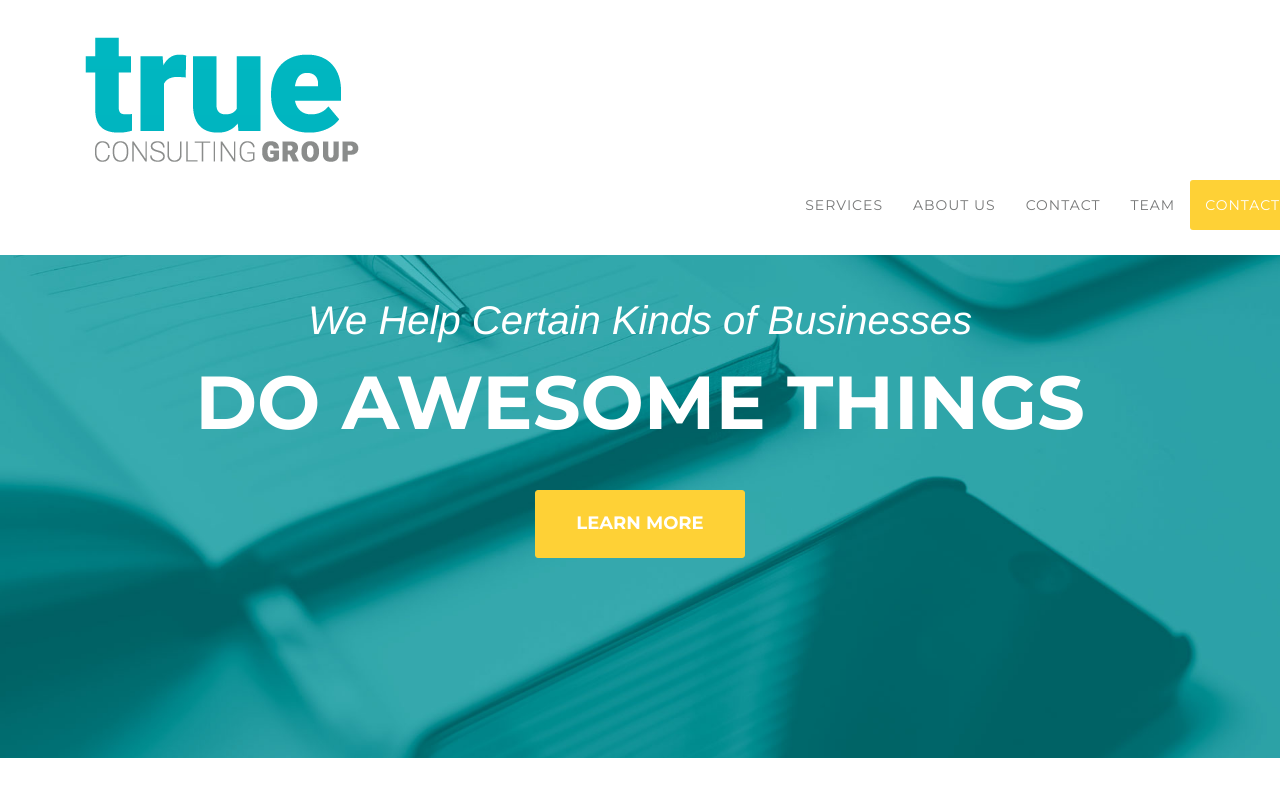
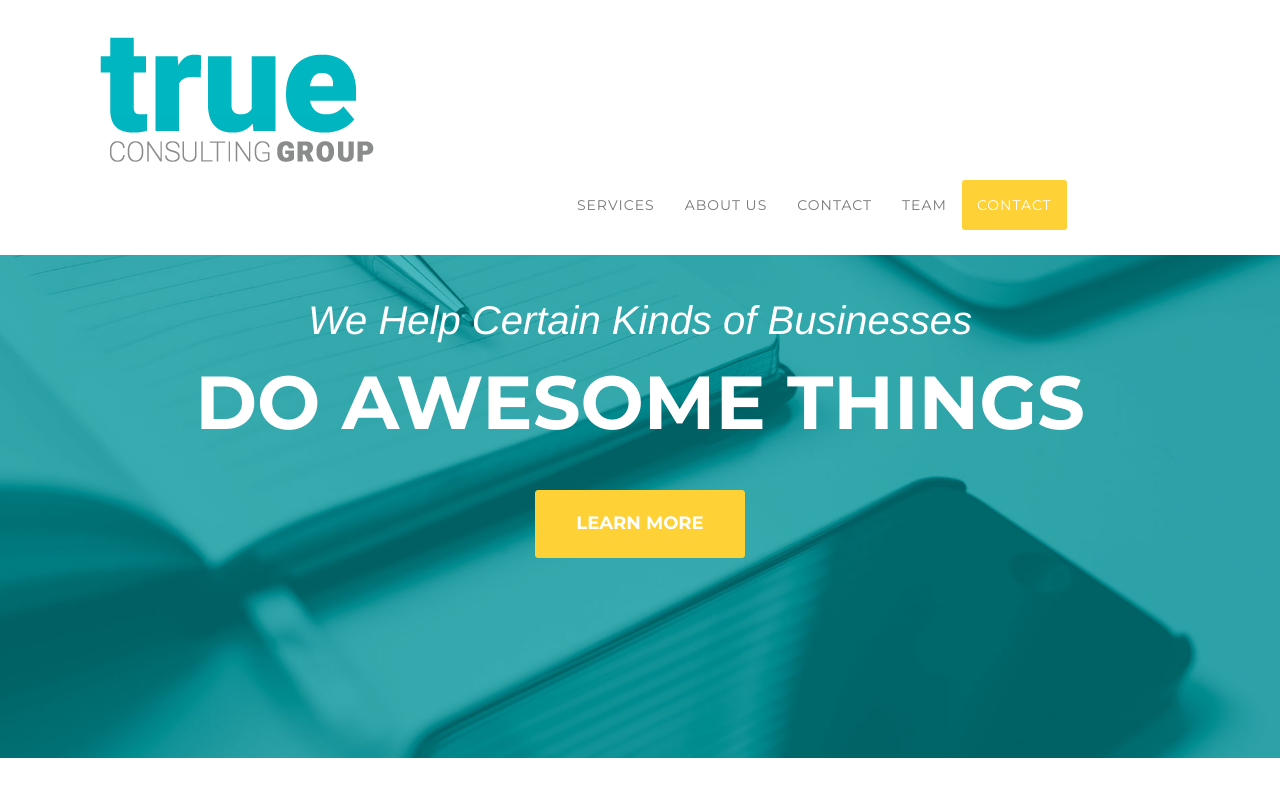
Before and after one commit to sarahdesigns/trueconsultingroup, a website: page index.html in a window 1280 px wide. Shown: the top 800 px of the page. Drawn offline with nearby package versions, Linux system fonts and the light colour scheme; a web font is replaced by a local one.

Commit message:
Test
Test

```diff
--- a/index.html
+++ b/index.html
@@ -38,6 +38,7 @@
     <!-- Navigation -->
     <nav id="mainNav" class="navbar navbar-default navbar-custom navbar-fixed-top">
         <div class="container">
+        <div class="col-md-2">
             <!-- Brand and toggle get grouped for better mobile display -->
             <div class="navbar-header page-scroll">
                 <button type="button" class="navbar-toggle" data-toggle="collapse" data-target="#bs-example-navbar-collapse-1">
@@ -47,7 +48,8 @@
                 </a>
                 </div>
                  </div>
-
+          </div>
+          <div class="col-md-10">
 
             <!-- Collect the nav links, forms, and other content for toggling -->
             <div class="collapse navbar-collapse" id="bs-example-navbar-collapse-1">
```
